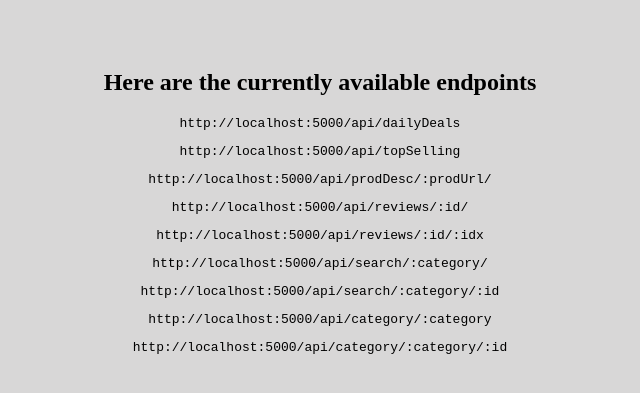
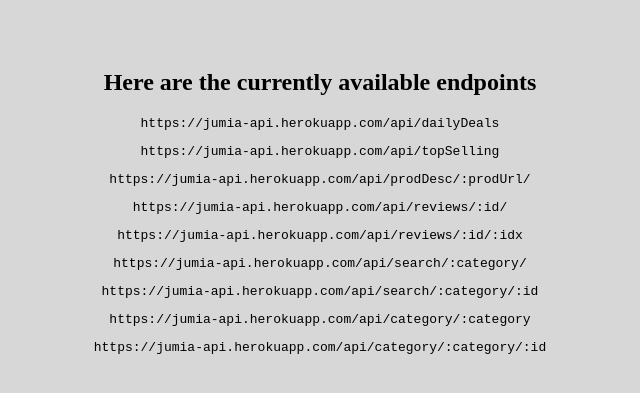
Before and after one commit to kuzzzzz/Jumia-Api, a website: page views/index.html in a window 1280 px wide. Shown: the part 109-502 px from the top of the page, without its empty margins (320-960 px from the left). Drawn offline with Linux system fonts and the light colour scheme; files that its build step writes are made by us from their sources.

Commit message:
updated links

```diff
--- a/scrapper-search.js
+++ b/scrapper-search.js
@@ -44,6 +44,7 @@
         numReviews = numReviews[numReviews.length - 1].substr(1);
         numReviews = numReviews.replace(/[()]/g, "");
 
+
         let prices = [];
         prices.push($("div.prc", $(parentElem).html()).text()),
           prices.push($("div.old", $(parentElem).html()).text()),
@@ -58,8 +59,8 @@
             category: parentElem.attribs["data-category"],
             prices: prices,
             imageSrc: parentElem.firstChild.firstChild.attribs["data-src"],
-            prodDesc: `http://localhost:5000/api/prodDesc${parentElem.attribs["href"]}`,
-            prodReview: `http://localhost:5000/api/reviews/${parentElem.attribs["data-id"]}/1`,
+            prodDesc: `https://jumia-api.herokuapp.com/api/prodDesc${parentElem.attribs["href"]}`,
+            prodReview: `https://jumia-api.herokuapp.com/api/reviews/${parentElem.attribs["data-id"]}/1`,
           });
       }
     });
--- a/scrapper-top-selling.js
+++ b/scrapper-top-selling.js
@@ -40,8 +40,8 @@
         category: parentElem.attribs["data-category"],
         prices: price,
         imageSrc: parentElem.firstChild.attribs["data-src"],
-        prodDesc: `http://localhost:5000/api/prodDesc${parentElem.attribs["href"]}`,
-        prodReview: `http://localhost:5000/api/reviews/${parentElem.attribs["data-id"]}/1`,
+        prodDesc: `https://jumia-api.herokuapp.com/api/prodDesc${parentElem.attribs["href"]}`,
+        prodReview: `https://jumia-api.herokuapp.com/api/reviews/${parentElem.attribs["data-id"]}/1`,
       };
     });
     let c = apiData.topSelling.length;
--- a/scrapper.js
+++ b/scrapper.js
@@ -60,8 +60,8 @@
             category: parentElem.attribs["data-category"],
             prices: prices,
             imageSrc: parentElem.firstChild.firstChild.attribs["data-src"],
-            prodDesc: `http://localhost:5000/api/prodDesc${parentElem.attribs["href"]}`,
-            prodReview: `http://localhost:5000/api/reviews/${parentElem.attribs["data-id"]}/1`,
+            prodDesc: `https://jumia-api.herokuapp.com/api/prodDesc${parentElem.attribs["href"]}`,
+            prodReview: `https://jumia-api.herokuapp.com/api/reviews/${parentElem.attribs["data-id"]}/1`,
           });
       }
     });
--- a/views/index.html
+++ b/views/index.html
@@ -27,15 +27,15 @@
             Here are the currently available endpoints
         </h2>
         <p>
-        <pre>http://localhost:5000/api/dailyDeals</pre>
-        <pre>http://localhost:5000/api/topSelling</pre>
-        <pre>http://localhost:5000/api/prodDesc/:prodUrl/</pre>
-        <pre>http://localhost:5000/api/reviews/:id/</pre>
-        <pre>http://localhost:5000/api/reviews/:id/:idx</pre>
-        <pre>http://localhost:5000/api/search/:category/</pre>
-        <pre>http://localhost:5000/api/search/:category/:id</pre>
-        <pre>http://localhost:5000/api/category/:category</pre>
-        <pre>http://localhost:5000/api/category/:category/:id</pre>
+        <pre>https://jumia-api.herokuapp.com/api/dailyDeals</pre>
+        <pre>https://jumia-api.herokuapp.com/api/topSelling</pre>
+        <pre>https://jumia-api.herokuapp.com/api/prodDesc/:prodUrl/</pre>
+        <pre>https://jumia-api.herokuapp.com/api/reviews/:id/</pre>
+        <pre>https://jumia-api.herokuapp.com/api/reviews/:id/:idx</pre>
+        <pre>https://jumia-api.herokuapp.com/api/search/:category/</pre>
+        <pre>https://jumia-api.herokuapp.com/api/search/:category/:id</pre>
+        <pre>https://jumia-api.herokuapp.com/api/category/:category</pre>
+        <pre>https://jumia-api.herokuapp.com/api/category/:category/:id</pre>
         </p>
     </main>
 </body>
```
